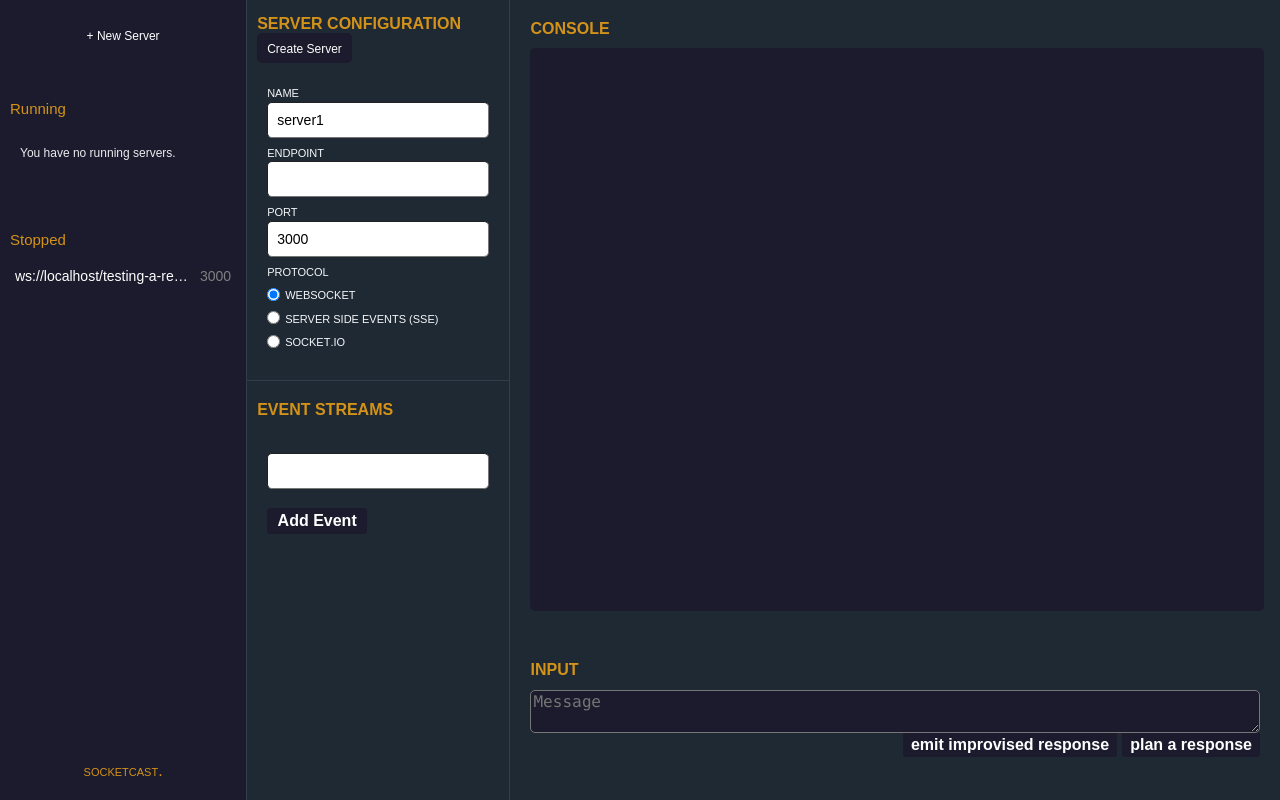
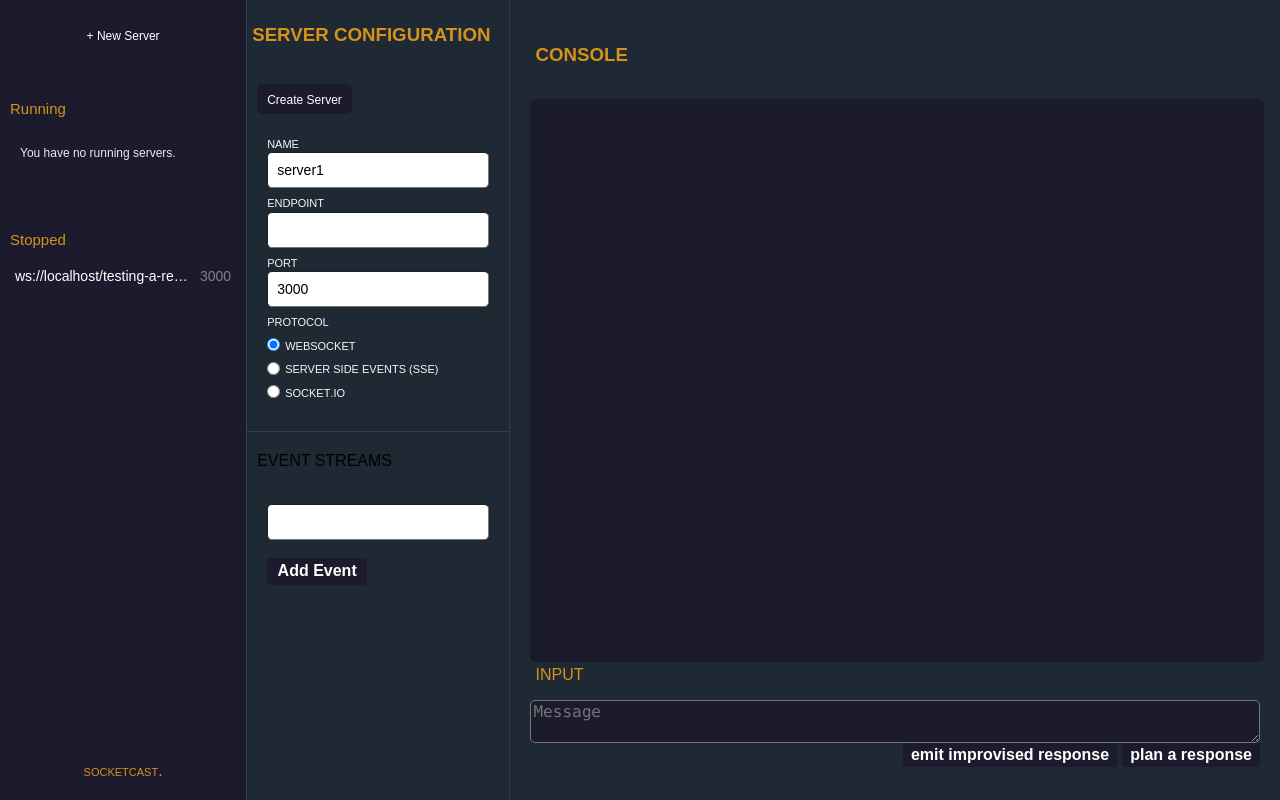
Before and after one commit to oslabs-beta/socketcast, a React app: page / in a window 1280 px wide. Built offline with nearby package versions, Linux system fonts and the light colour scheme.

Commit message:
Added new generic CSS classes. Cleaned up Redux TypeScript type for useSelector.

```diff
--- a/src/components/ServerForm.tsx
+++ b/src/components/ServerForm.tsx
@@ -15,7 +15,6 @@ function ServerForm() {
 
   return (
     <div className="server-configuration">
-      <div className="window_title">SERVER CONFIGURATION</div>
 
       <div>
         <button
--- a/src/components/ServerTab.tsx
+++ b/src/components/ServerTab.tsx
@@ -1,16 +1,20 @@
-import React from "react";
-import ServerForm from "./ServerForm";
-import ServerConfig from "./ServerConfig"
-import EventForm from "./EventForm"
-import EventConfig from "./EventConfig";
-import { useSelector } from "react-redux";
+import React from 'react';
+import { useSelector } from 'react-redux';
+import { RootState } from '@/store/reducers';
+import ServerForm from './ServerForm';
+import ServerConfig from './ServerConfig';
+import EventForm from './EventForm';
+import EventConfig from './EventConfig';
 
 function ServerTab() {
-  // @ts-ignore
-  const currentServerId = useSelector((store) => store.serversReducer.currentServerId);
+  const currentServerId = useSelector((store: RootState) => store.serversReducer.currentServerId);
   return (
     <div className="server-column">
-      {currentServerId === "" ? (
+      <div className="header-container">
+        <h3 className="header-primary">SERVER CONFIGURATION</h3>
+      </div>
+
+      {currentServerId === '' ? (
         <>
           <ServerForm />
           <EventForm />
--- a/src/components/StreamDisplay.tsx
+++ b/src/components/StreamDisplay.tsx
@@ -3,32 +3,27 @@
  */
 
 import React from 'react';
+import { useSelector } from 'react-redux';
+import { RootState } from '@/store/reducers';
 import StreamInput from './StreamInput';
-import { useSelector } from 'react-redux';
 
 function StreamDisplay() {
+  const currentServerId = useSelector((store: RootState) => store.serversReducer.currentServerId);
+  const outputStream = useSelector((store: RootState) => store.dataReducer.streams);
 
-
-  //we should figure out how to fix this work-around
-  // @ts-ignore
-  const currentServerId = useSelector(store => store.serversReducer.currentServerId)
-  // @ts-ignore
-  const outputStream = useSelector(store => store.dataReducer.streams);
-
-  let counter = 0
-
+  let counter = 0;
 
   return (
     <div className="stream-column">
       <div className="streamDisplay_container streamDisplay_outputContainer">
-        <div className="window_title" >CONSOLE</div>
+        <div className="header-container">
+          <h3 className="header-primary">CONSOLE</h3>
+        </div>
         <div className="streamDisplay_outputbox">
-
           {currentServerId && outputStream[currentServerId].map((code: string) => (
             <div className="code" key={counter++}>
               {code}
             </div>
-
 
           ))}
         </div>
--- a/src/components/StreamInput.tsx
+++ b/src/components/StreamInput.tsx
@@ -36,7 +36,9 @@ function StreamInput() {
 
   return (
     <div className="streamDisplay_container streamDisplay_inputContainer">
-      <div className="window_title">INPUT</div>
+      <div className="header-container">
+        <div className="header-primary">INPUT</div>
+      </div>
       <div style={{ display: 'flex' }}>
         <textarea
           className="code-textarea"
--- a/src/styles/app.scss
+++ b/src/styles/app.scss
@@ -375,8 +375,11 @@ input[type="text"] {
   font-weight: bold;
 }
 
-.window_title {
-  font-weight: bold;
+.header-container {
+  padding: 5px;
+}
+
+.header-primary {
   color:rgb(212, 147, 24)
 }
 
```
